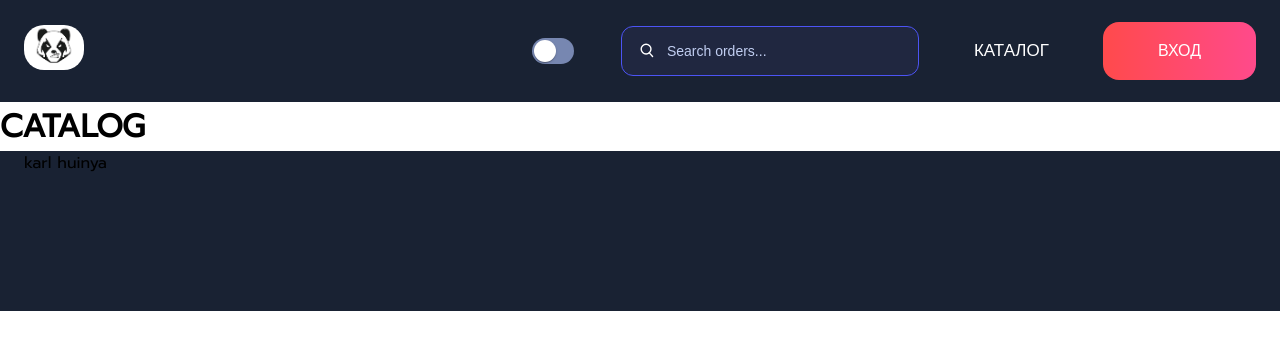
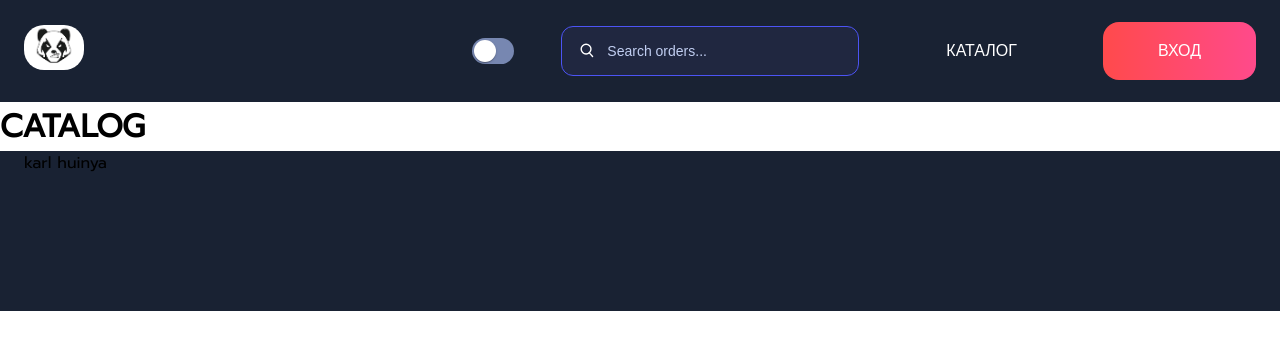
Before and after one commit to AsTikiN/films, a Next.js app: page /catalog in a window 1280 px wide. Shown: the top 350 px of the page. Built offline with nearby package versions, Linux system fonts and the light colour scheme.

Commit message:
feat(PrimaryButton/theme): add size and color props

```diff
--- a/src/MainLayout.tsx
+++ b/src/MainLayout.tsx
@@ -1,5 +1,4 @@
 import Navbar from "./components/Navbar";
-import React from "react";
 import { Container, styled } from "@mui/system";
 import theme from "../theme";
 
--- a/src/components/Navbar.tsx
+++ b/src/components/Navbar.tsx
@@ -1,7 +1,6 @@
 import { Stack } from "@mui/material";
 import MySwitch from "./UI/Switcher";
 import MySearchInput from "./UI/Search";
-import CatalogButton from "./UI/Buttons/CatalogButton";
 import PrimaryButton from "./UI/Buttons/PrimaryButton";
 import React, { forwardRef } from "react";
 import { Container, styled } from "@mui/system";
@@ -54,10 +53,12 @@ const Navbar = () => {
             <MySearchInput placeholder="Search orders..." />
             <Link href={"/catalog"}>
               <a>
-                <CatalogButton />
+                <PrimaryButton size={"medium"}>Каталог</PrimaryButton>
               </a>
             </Link>
-            <PrimaryButton size={"medium"}>Вход</PrimaryButton>
+            <PrimaryButton size={"large"} color={"gradient"}>
+              Вход
+            </PrimaryButton>
           </Stack>
         </NavbarContent>
       </Container>
--- a/src/components/UI/Buttons/CatalogButton.tsx
+++ /dev/null
@@ -1,19 +0,0 @@
-import { Button } from "@mui/material";
-import React from "react";
-import Link from "next/link";
-import theme from "../../../../theme";
-// rework
-const CatalogButton = () => {
-  return (
-    <Button
-      sx={{
-        fontSize: "17px",
-        border: "none",
-      }}
-    >
-      Каталог
-    </Button>
-  );
-};
-
-export default CatalogButton;
--- a/src/components/UI/Buttons/PrimaryButton.tsx
+++ b/src/components/UI/Buttons/PrimaryButton.tsx
@@ -1,26 +1,26 @@
 import React, { JSXElementConstructor } from "react";
 import { Button, styled } from "@mui/material";
+import theme from "../../../../theme";
 
 interface PrimaryButtonProps {
   children: JSX.Element | string;
   size?: "small" | "medium" | "large";
+  color?: "gradient";
 }
 
-const PrimaryButton = ({children, size="large"}: PrimaryButtonProps) => {
-
-  const CustomButon = styled(Button)(({theme}) => ({
-    background:
-    "linear-gradient(90deg, rgba(255,74,76,1) 0%, rgba(255,74,139,1) 100%)",
-    border: "none",
-    borderRadius: "16px",
-    fontSize: "16px",
-    padding: "15px 55px",
-  }))
-
+const PrimaryButton = ({ children, size = "large", color }: PrimaryButtonProps) => {
+  const CustomButton = styled(Button)(({ theme }) => ({
+    "&.MuiButton-root": {},
+    "&:hover": {
+      opacity: "1",
+    },
+  }));
+  if (color) {
+  }
   return (
-    <CustomButon size={size}>
+    <CustomButton sx={{ background: color && theme.palette?.primaryGradient?.[color] }} size={size}>
       {children}
-    </CustomButon>
+    </CustomButton>
   );
 };
 
--- a/src/pages/api/hello.ts
+++ /dev/null
@@ -1,13 +0,0 @@
-// Next.js API route support: https://nextjs.org/docs/api-routes/introduction
-import type { NextApiRequest, NextApiResponse } from 'next'
-
-type Data = {
-  name: string
-}
-
-export default function handler(
-  req: NextApiRequest,
-  res: NextApiResponse<Data>
-) {
-  res.status(200).json({ name: 'John Doe' })
-}
--- a/src/pages/index.tsx
+++ b/src/pages/index.tsx
@@ -1,4 +1,3 @@
-import type { NextPage } from "next";
 import Home from "../components/Home";
 
 const Index = () => {
--- a/theme.ts
+++ b/theme.ts
@@ -26,6 +26,7 @@ const theme = createTheme({
     goodFilmRating: createColor("#57FEA8"),
     normalFilmRating: createColor("#e8fe57"),
     badFilmRating: createColor("#fe5757"),
+
     success: {
       main: "#59EAD0",
     },
@@ -33,7 +34,7 @@ const theme = createTheme({
     primaryGradient: {
       main: "rgb(89,238,202)",
       contrastText: "#151D2E",
-      gradient: "linear-gradient(to right, #59EECA, #59D3EE)",
+      gradient: "linear-gradient(to right, #FF4A4C, #FF4A8B)",
     },
 
     action: {
@@ -46,9 +47,22 @@ const theme = createTheme({
       styleOverrides: {
         root: {
           color: "#ffffff",
-          border: "1px solid #6574A7",
         },
       },
+      variants: [
+        {
+          props: { size: "large" },
+          style: { fontSize: "16px", padding: "15px 55px", borderRadius: "16px" },
+        },
+        {
+          props: { size: "medium" },
+          style: { fontSize: "16px", padding: "10px 40px", borderRadius: "16px" },
+        },
+        {
+          props: { color: "gradient" },
+          style: { color: "red" },
+        },
+      ],
     },
 
     MuiCard: {
@@ -152,6 +166,7 @@ declare module "@mui/material/Typography" {
 declare module "@mui/material/Button" {
   interface ButtonPropsColorOverrides {
     primaryGradient: true;
+    gradient: true;
   }
 }
 
```
Also changed, not shown: src/components/FilmCard.tsx (+5 -5 lines), src/components/Home.tsx (line endings or trailing spaces).
